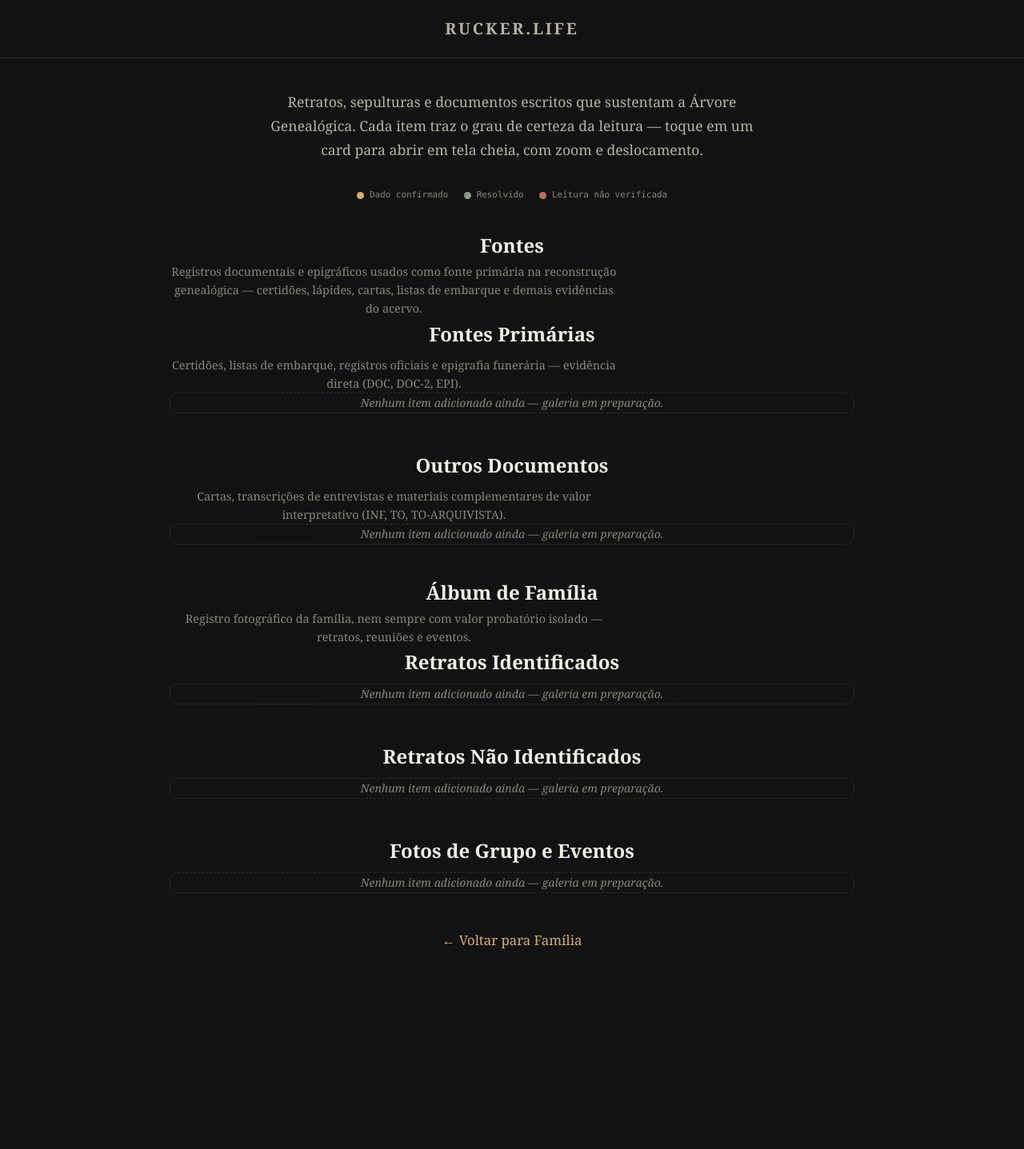
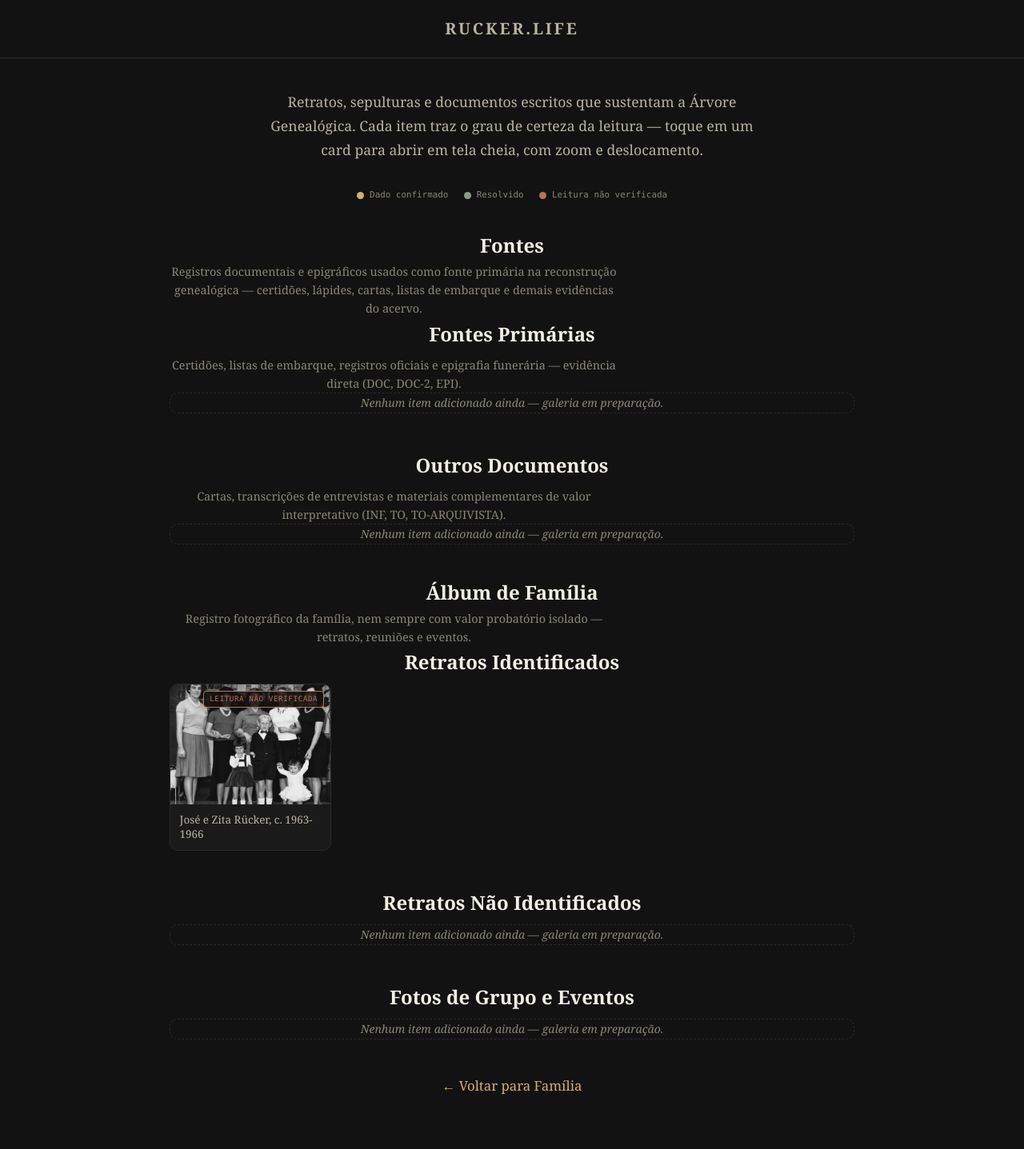
Before and after one commit to frucker-muss/frucker-muss.github.io, a Jekyll site: the page built from familia/documentos.html, in a window 1280 px wide. Shown: the whole page at 80% size. Built offline with Jekyll 4.4.1, drawn with Linux system fonts in a browser that asks for light colours; before the commit the page ends 1254 px from its top, so only the background shows below that; some of the changed lines change nothing that is shown.

Commit message:
test(documentos): adiciona item de teste com foto real José/Zita e 10 pessoas marcadas
- Item "jose-zita-c1963" em Retratos Identificados, usando o campo
  "pessoas" recém-criado para validar a feature de marcadores
- Inclui José (G4-12), Zita (G4-12c) e Ulrich August ('Uli', G5-UA),
  além de 7 outros familiares ainda sem genId (identificação por
  nome apenas)
- Fonte da identificação: Ana Maria Bonamigo Bolzan, grupo Família Rücker
- Adiciona /assets/familia/jose_zita.jpeg (foto real) e o placeholder
  .svg usado durante o desenvolvimento da feature
- status: "naoverificado" — identificação ainda não conferida contra
  fonte documental primária

```diff
--- a/familia/documentos.html
+++ b/familia/documentos.html
@@ -174,7 +174,27 @@ var SECOES = [
     titulo: "Álbum de Família",
     nota: "Registro fotográfico da família, nem sempre com valor probatório isolado — retratos, reuniões e eventos.",
     subsecoes: [
-      { chave: "retratos-identificados", titulo: "Retratos Identificados", itens: [] },
+      { chave: "retratos-identificados", titulo: "Retratos Identificados", itens: [
+        {
+          id: "jose-zita-c1963",
+          titulo: "José e Zita Rücker, c. 1963-1966",
+          status: "naoverificado",
+          thumb: "/assets/familia/jose_zita.jpeg",
+          legenda: "Retrato de família de José Rücker (G4-12) e Zita Rücker (G4-12c), com Ulrich August ('Uli', G5-UA) e outros familiares. Fonte: identificação de Ana Maria Bonamigo Bolzan, grupo Família Rücker.",
+          pessoas: [
+            { genId: null, nome: "Maria Helena", x: 14, y: 22 },
+            { genId: "G5-UA", nome: "Ulrich August Rücker ('Uli')", x: 30, y: 15 },
+            { genId: null, nome: "Úrsula", x: 34, y: 25 },
+            { genId: "G4-12c", nome: "Zita Rücker", x: 52, y: 24 },
+            { genId: "G4-12", nome: "José Rücker", x: 58, y: 17 },
+            { genId: null, nome: "Martha", x: 71, y: 24 },
+            { genId: null, nome: "Esther", x: 88, y: 22 },
+            { genId: null, nome: "Ana Maria Bonamigo Bolzan (criança na foto)", x: 42, y: 62 },
+            { genId: null, nome: "José Urbano", x: 58, y: 55 },
+            { genId: null, nome: "Maria do Carmo", x: 76, y: 65 }
+          ]
+        }
+      ] },
       { chave: "retratos-nao-identificados", titulo: "Retratos Não Identificados", itens: [] },
       { chave: "fotos-grupo-eventos", titulo: "Fotos de Grupo e Eventos", itens: [] }
     ]
```
Also changed, not shown: assets/familia/jose-zita-ruecker-c1963-1966.svg (added), assets/familia/jose_zita.jpeg (added).
